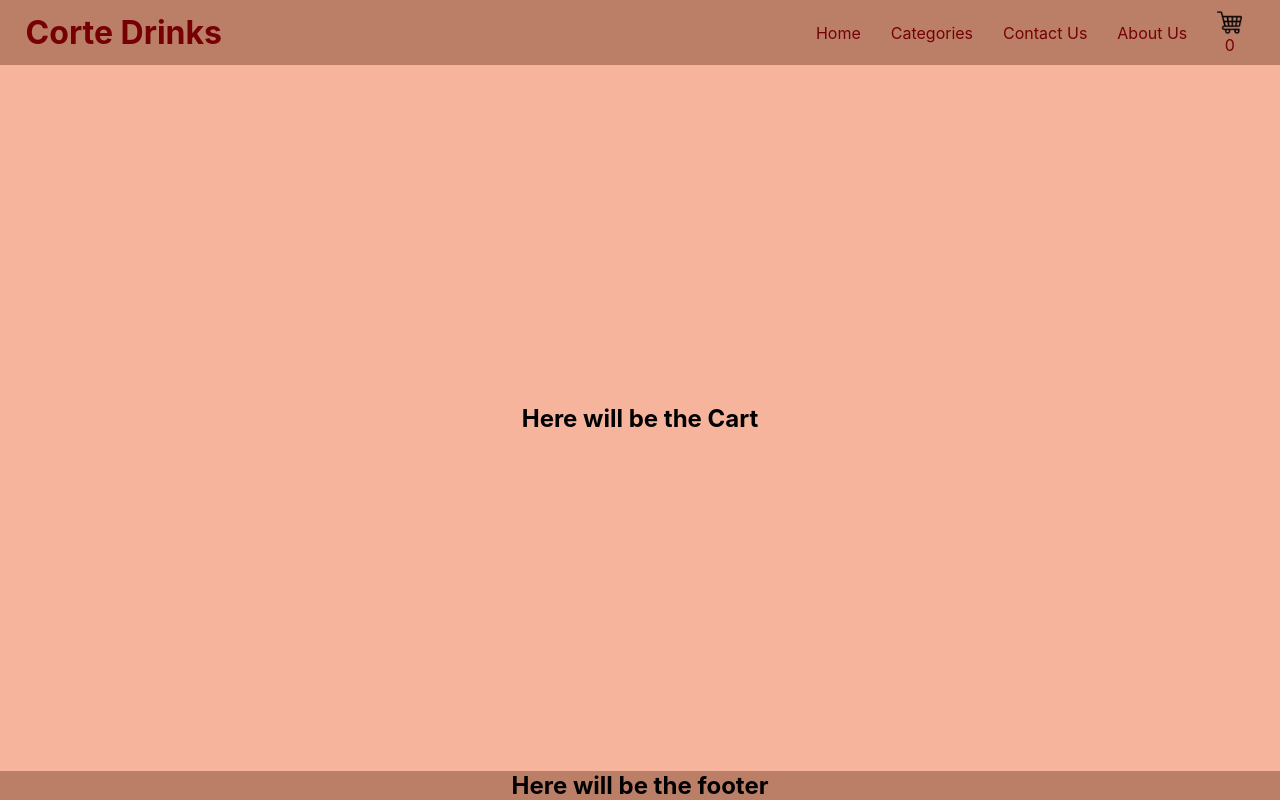
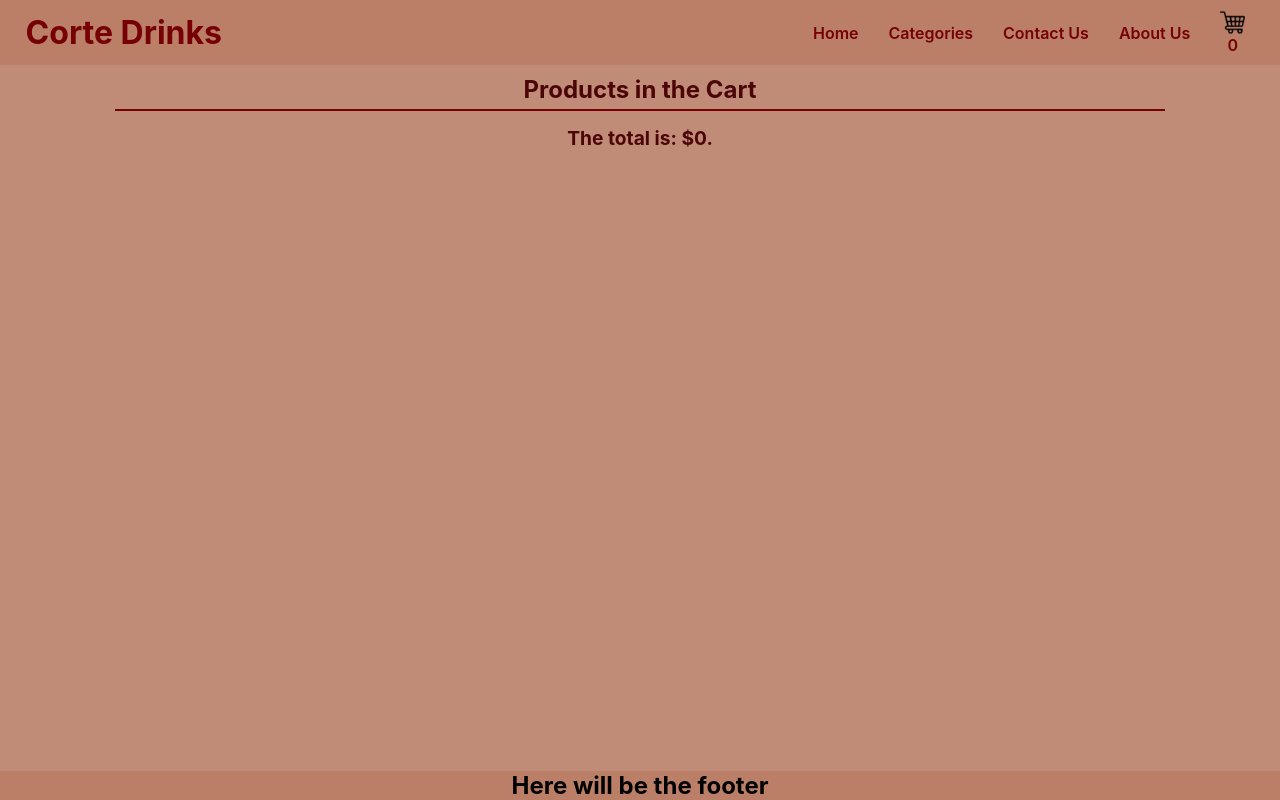
Before and after one commit to mariano-paporello/React-Ecommerce, a React (Create React App) app: page /cart in a window 1280 px wide. Built offline with nearby package versions, Linux system fonts and the light colour scheme.

Commit message:
09-NovenoDesafioIncompleto

```diff
--- a/src/App.js
+++ b/src/App.js
@@ -5,11 +5,12 @@ import NavBar from "./components/NavBar"
 import {BrowserRouter, Routes, Route} from "react-router-dom"
 import ItemDetailContainer from './components/main/ItemDetailContainer';
 import Cart from './components/Cart';
+import CartProvider from './components/contexts/CartContext';
 
 function App() {
   return (
     <div className='bodyStyle'>
-
+    <CartProvider>
     <BrowserRouter>
     <NavBar />
       <Routes>
@@ -24,7 +25,7 @@ function App() {
       </Routes>
       <FooterBar/>
     </BrowserRouter>
-
+    </CartProvider>
     </div>
   );
 }
--- a/src/components/cart.jsx
+++ b/src/components/cart.jsx
@@ -1,9 +1,69 @@
+import React, {useContext} from "react";
+import { CartContext } from "./contexts/CartContext";
 const Cart = () => {
+    const {cartProducts} = useContext(CartContext);
+    console.log(cartProducts)
+    let totalPrice= 0;
+    cartProducts.forEach(element => {
+       totalPrice += element.price *element.qty
+    });
     return (
-    <>
-
-    <h2 style={{fontWeight:"bold", display:'flex', justifyContent:"center", alignItems:"center", backgroundColor:"#F5B49B"}}>Here will be the Cart</h2>
-    </> );
+    <div className="backgroundOfCart">
+    <h2 className="cartTitle"> Products in the Cart</h2>
+    <hr  />
+        <div className="cartProductsContainer">{
+            cartProducts.map((element)=>{
+                return (
+                    <div className="cartPolaroids">
+                        <ul>
+                            <li><h3>{element.nameDrink}</h3></li>
+                            <hr />
+                            <li><img className="imgInCart" src={element.drinkImg} alt="" /></li>
+                            <li>Price: ${element.price}</li>
+                            <li>Quantity: {element.qty}.</li>
+                        </ul>
+                    </div>
+                )
+            })
+        }
+        </div>
+        <h4 className="totalToPay">The total is: ${totalPrice}.</h4>
+    </div> );
 }
 
 export default Cart;
+
+
+// import React, { useState} from 'react'
+// export const cartContext = React.createContext([]);
+
+// export const CartContext = (props) => {
+//     const [CartItems, setCartItems] = useState([]);
+//     const addItem= (item,quantity)=>{
+//         let index = isInCart(item.id);
+//         if(index>-1){
+//             let Cart = CartItems;
+//             Cart[index].quantity+=quantity;
+//             setCartItems(Cart)
+//         }else{
+//             setCartItems((prevState) => [...prevState, {...item,"quantity":quantity}])
+//         }
+//     }
+//     const howManyItems = ()=>{return CartItems.length}
+//     const removeItem = (itemId)=>{
+//         let Cart = CartItems;
+//         console.log(Cart);
+//         Cart.splice(isInCart(itemId),1);
+//         console.log(Cart);
+//         setCartItems(Cart)
+//     }
+//     const clear = ()=>{setCartItems([])}
+//     const isInCart = (id)=>{return CartItems.findIndex(e=>{return e.id === id ? true : false })}
+//     console.log(CartItems)
+//     return(
+//     <cartContext.Provider value={{CartItems, setCartItems,addItem,removeItem,clear,isInCart,howManyItems}}>
+//         {props.children}
+//     </cartContext.Provider>
+//   )
+// }
+// export default CartContext;
--- a/src/components/cartWidget.jsx
+++ b/src/components/cartWidget.jsx
@@ -1,7 +1,8 @@
-const CartWidget = (icon) => {
+import cart from '../cart.png';
+const CartWidget = () => {
     return (
         <span>
-            <img className="cartImage" src={icon} alt="Cart"/>
+            <img className="cartImage" src={cart} alt="Cart"/>
         </span>
      );
 }
--- /dev/null
+++ b/src/components/contexts/CartContext.jsx
@@ -0,0 +1,29 @@
+import React, {createContext, useState} from "react";
+
+
+export const CartContext = createContext();
+const CartProvider = (props) => {
+    const [cartProducts, setCartProducts]= useState([]);
+    const addItem=(item, quantity)=>{
+        let index = existInCart(item.idDrink)
+        console.log(index)
+        console.log(item.idDrink)
+        if(index !== -1){
+            const FinalCart = cartProducts;
+            FinalCart[index].qty+=quantity;
+            setCartProducts(FinalCart)
+        }
+        else{
+            setCartProducts((prevState)=>[...prevState, item])
+        }
+     }
+     const existInCart = (id)=>{return cartProducts.findIndex(e=>{ return e.id === id ? true : false })}
+
+    return (
+        <CartContext.Provider value={{cartProducts, setCartProducts,addItem,existInCart}}>
+            {props.children}
+        </CartContext.Provider>
+     );
+}
+
+export default CartProvider;
--- a/src/components/main/ItemDetailContainer.jsx
+++ b/src/components/main/ItemDetailContainer.jsx
@@ -28,7 +28,7 @@ const ItemDetailContainer = () => {
     }, [idDetails])
     return (
         <>
-            <ItemDetail  key={item.idDrink} img={item.drinkImg} name={item.nameDrink} price={item.price} stock={item.stock} info={item.drinkInstructions} ingredients={item.ingredients} measures={item.measures}/>
+            <ItemDetail item={item} key={item.idDrink} img={item.drinkImg} name={item.nameDrink} price={item.price} stock={item.stock} info={item.drinkInstructions} ingredients={item.ingredients} measures={item.measures}/>
         </>
      );
 }
--- a/src/components/main/itemDetail.jsx
+++ b/src/components/main/itemDetail.jsx
@@ -1,19 +1,22 @@
-import React, {useEffect, useState} from "react";
-import { Link } from "react-router-dom";
+import React, {useContext, useEffect, useState} from "react";
 import ItemCount from "./ItemCount";
+import { CartContext } from "../contexts/CartContext";
 
 const ItemDetail = (props) => {
+    const cartProducts = useContext(CartContext);
     function adding(amount){
-        setAmount(amount)
+        setAmount(amount);
+        cartProducts.addItem(props.item, amount);
+        console.log(cartProducts)
     }
-    const [amount, setAmount] = useState(0)
-    const [allIngredients, setIngredients]= useState([])
-    const [allMeasures, setMeasures]= useState([])
+    const [amount, setAmount] = useState(0);
+    const [allIngredients, setIngredients]= useState([]);
+    const [allMeasures, setMeasures]= useState([]);
     const ingredientPromise = new Promise((resolve, reject) => {
         setTimeout(() => {
         resolve(props.ingredients)
         }, 0);
-    })
+    });
     const measuresPromise = new Promise((resolve, reject) => {
         setTimeout(()=>{
             resolve(props.measures)
@@ -23,9 +26,9 @@ const ItemDetail = (props) => {
 
     useEffect(() => {
       ingredientPromise.then((response)=>{
-        console.log("recibí ingredientes")
-        setIngredients(response)
-      })
+        console.log("recibí ingredientes");
+        setIngredients(response);
+      });
       measuresPromise.then((response)=>{
         console.log("recibí cantidades")
         setMeasures(response)
@@ -38,7 +41,9 @@ const ItemDetail = (props) => {
         <div className="detailCard">
             <div className="detailTitle">
                 <h2>{props.name}</h2>
+                <hr />
             </div>
+
             <div className="detailImg">
                 <img className="imgDetailPart" src={props.img} alt="" />
             </div>
--- a/src/components/main/products.json
+++ b/src/components/main/products.json
@@ -34,8 +34,8 @@
                 "strMeasure14": null,
                 "strMeasure15": null,
                 "stock":5,
-                "price":665
-
+                "price":665,
+                "qty":0
 
     },
     {
@@ -81,8 +81,8 @@
                 "strMeasure14": null,
                 "strMeasure15": null,
                 "stock":6,
-                "price":450
-
+                "price":450,
+               "qty":0
     },
     {
 
@@ -126,8 +126,8 @@
                 "strMeasure14": null,
                 "strMeasure15": null,
                 "stock":7,
-                "price":820
-
+                "price":820,
+                "qty":0
     },
     {
 
@@ -171,8 +171,8 @@
                 "strMeasure14": null,
                 "strMeasure15": null,
                 "stock":5,
-                "price":774
-
+                "price":774,
+                "qty":0
 
     },
     {
@@ -219,8 +219,8 @@
                 "strMeasure14": null,
                 "strMeasure15": null,
                 "stock":3,
-                "price":814
-
+                "price":814,
+               "qty":0
 
     },
     {
@@ -266,8 +266,8 @@
                 "strMeasure14": null,
                 "strMeasure15": null,
                 "stock":7,
-                "price":961
-
+                "price":961,
+              "qty":0
 
     },
     {
@@ -313,8 +313,8 @@
                 "strMeasure14": null,
                 "strMeasure15": null,
                 "stock":11,
-                "price":837
-
+                "price":837,
+                "qty":0
 
     },
     {
@@ -359,8 +359,8 @@
                 "strMeasure14": null,
                 "strMeasure15": null,
                 "stock":4,
-                "price":905
-
+                "price":905,
+            "qty":0
 
     },
     {
@@ -404,8 +404,8 @@
                 "strMeasure14": null,
                 "strMeasure15": null,
                 "stock":2,
-                "price":696
-
+                "price":696,
+                "qty":0
 
     },
     {
@@ -450,8 +450,8 @@
                 "strMeasure14": null,
                 "strMeasure15": null,
                 "stock":8,
-                "price":775
-
+                "price":775,
+                "qty":0
 
     },
     {
@@ -495,8 +495,8 @@
                 "strMeasure14": null,
                 "strMeasure15": null,
                 "stock":9,
-                "price":560
-
+                "price":560,
+              "qty":0
 
     },
     {
@@ -543,7 +543,7 @@
                 "strMeasure14": null,
                 "strMeasure15": null,
                 "stock":6,
-                "price":887
-
+               "price":887,
+               "qty":0
     }
 ]
--- a/src/components/navBar.jsx
+++ b/src/components/navBar.jsx
@@ -2,7 +2,7 @@ import React from 'react'
 import cart from '../cart.png';
 import CartWidget from './CartWidget'
 import {Link} from "react-router-dom"
-export default function nav() {
+const NavBar=() =>{
   return (
     <div className='divStyle'>
       <h1 className='h1Style'><Link to={"/"}>Corte Drinks</Link></h1>
@@ -31,3 +31,4 @@ export default function nav() {
     </div>
   )
 }
+export default NavBar
--- a/src/main.css
+++ b/src/main.css
@@ -79,6 +79,7 @@ html::-webkit-scrollbar-thumb {
   display: flex;
   color: #760003;
   text-align: center;
+  font-weight: 600;
   text-decoration: none;
   padding: 10px;
 }
@@ -262,6 +263,9 @@ hr{
   box-shadow: 2px 2px 2px 5px rgba(0, 0, 0, 0.384);
   display: grid;
 }
+.detailTitle hr{
+  margin: 3px 9%;
+}
 .detailTitle{
   display: block;
 padding: 6px 0px ;
@@ -309,6 +313,43 @@ font-weight: bolder;
 .imgDetailPart{
   max-width: 200px;
   max-height: 500px;
+  border-radius: 5px;
+}
+.backgroundOfCart{
+  background-color: #c08b77;
+  color: #4b0506;
+}
+.cartTitle{
+  text-align: center;
+  font-weight: bold;
+  margin-top: 10px;
+}
+.backgroundOfCart hr{
+  margin: 5px 9%;
+}
+.cartProductsContainer{
+  display: flex;
+  flex-wrap: wrap;
+  gap: 15px;
+  justify-content: center;
+  align-items: baseline;
+
+}
+.cartPolaroids{
+  padding: 5px;
+  background-color:#F5B49B;
+  width: 25%;
+  text-align: center;
+  font-weight: 600;
+}
+.imgInCart{
+  max-width: 300px;
+  max-height: 200px;
+}
+.totalToPay{
+  text-align: center;
+  font-size:larger;
+  padding: 10px;
 }
 .stockShow{
   font-weight: 400;
```
